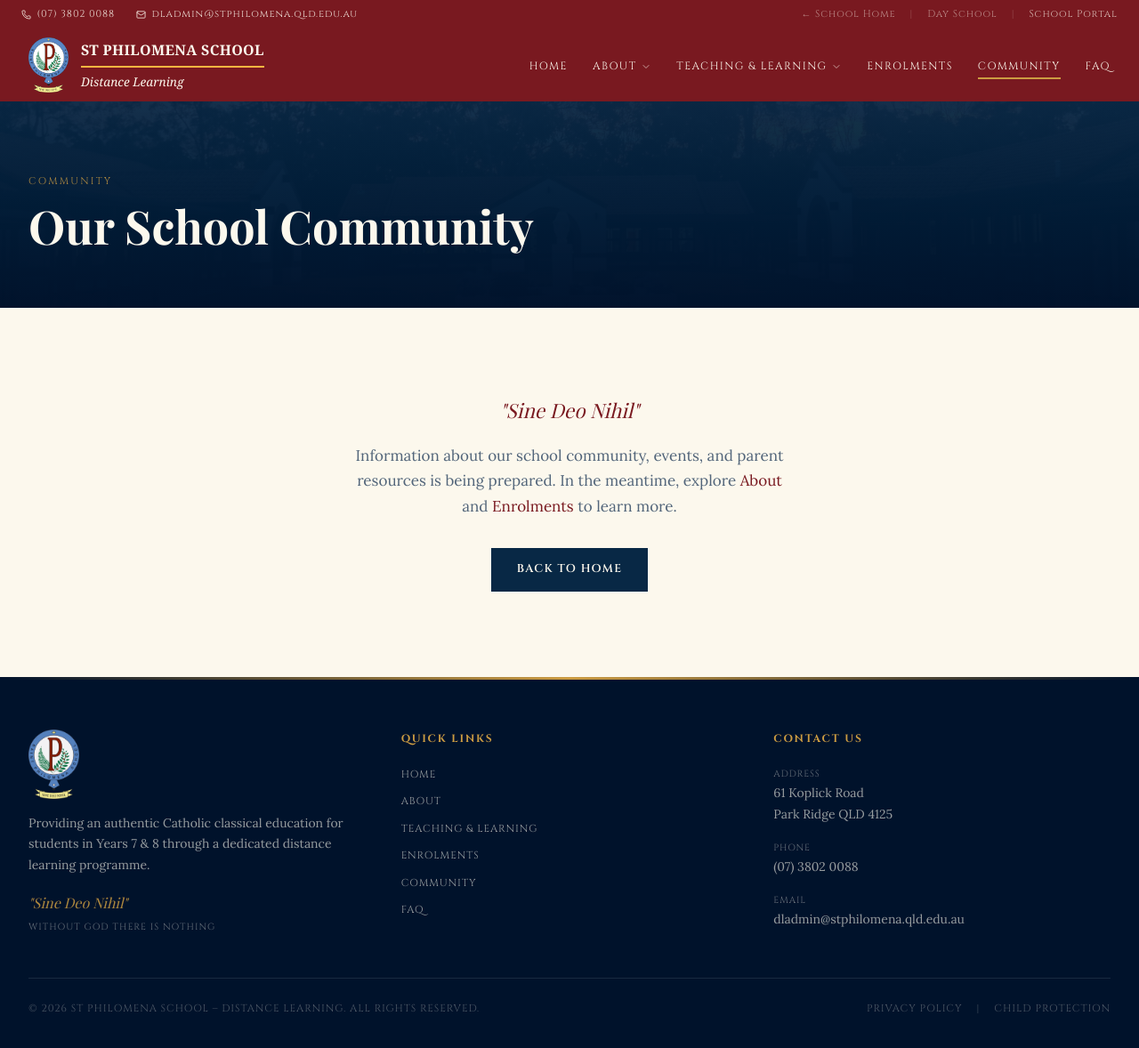
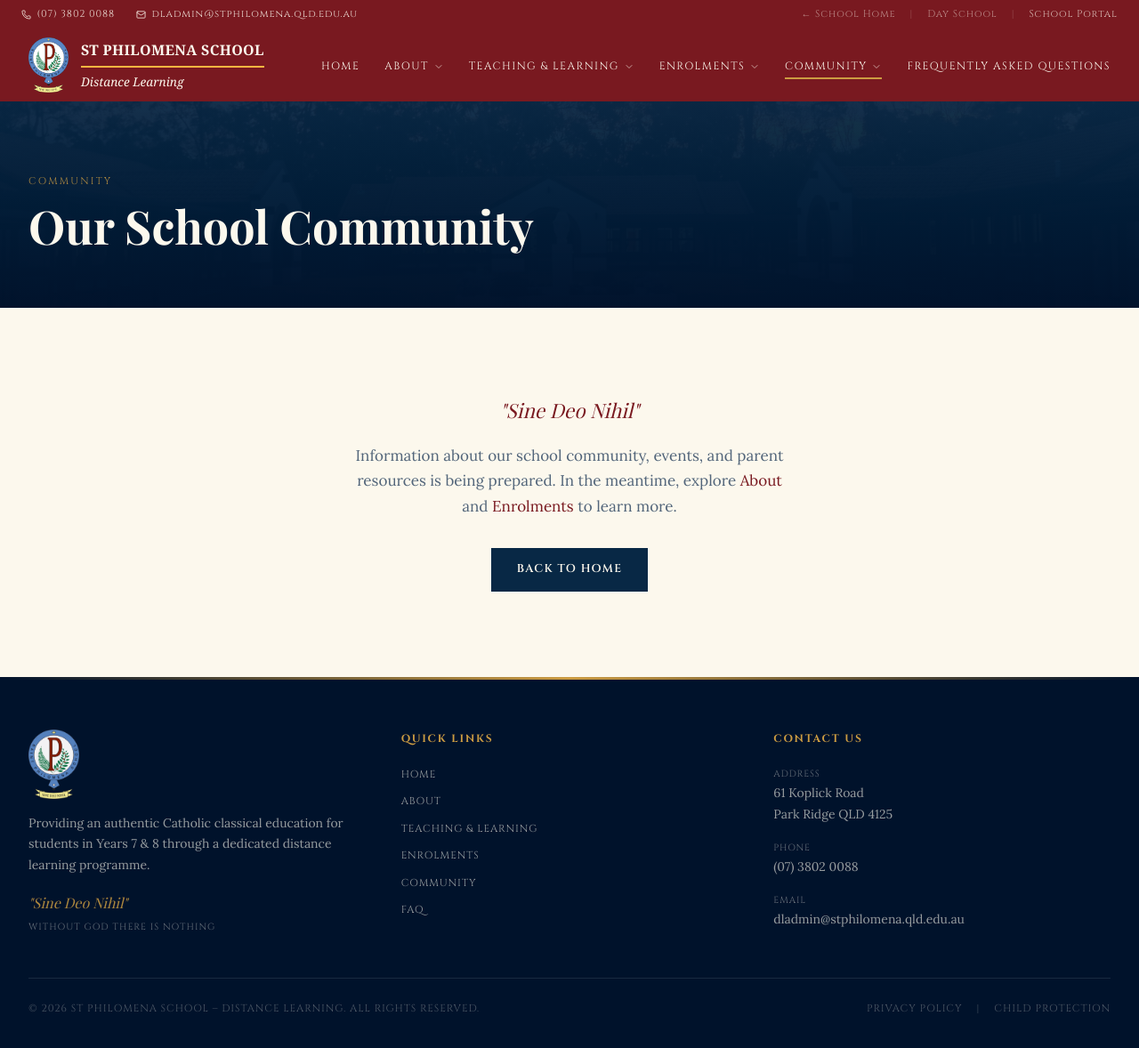
Before and after one commit to sps-it-admin/sps-it-admin.github.io, a Jekyll site: the page built from distance-learning/community.html, in a window 1280 px wide and 1200 px high. Shown: the top 1178 px of the window at 89% size. Built offline with Jekyll 4.4.1, drawn with Linux system fonts in a browser that asks for light colours; some web fonts are replaced.

Commit message:
Restructure Distance Learning nav bar to match todo.md task hierarchy

```diff
--- a/_layouts/distance-learning.html
+++ b/_layouts/distance-learning.html
@@ -52,10 +52,10 @@
             <i data-lucide="chevron-down" class="nav-chevron icon-12"></i>
           </a>
           <div class="nav-dropdown">
-            <a href="/distance-learning/about.html" class="nav-dropdown-item">Our Philosophy</a>
-            <a href="/distance-learning/about.html" class="nav-dropdown-item">School Vision</a>
-            <a href="/distance-learning/about.html" class="nav-dropdown-item">History</a>
-            <a href="/distance-learning/about.html" class="nav-dropdown-item">Principal's Welcome</a>
+            <a href="/distance-learning/about.html" class="nav-dropdown-item">About</a>
+            <a href="#" class="nav-dropdown-item">Philosophy of Education</a>
+            <a href="#" class="nav-dropdown-item">Employment</a>
+            <a href="#" class="nav-dropdown-item">Fee Schedule</a>
           </div>
         </div>
         <div class="nav-item">
@@ -64,19 +64,33 @@
             <i data-lucide="chevron-down" class="nav-chevron icon-12"></i>
           </a>
           <div class="nav-dropdown">
-            <a href="/distance-learning/teaching.html" class="nav-dropdown-item">Grammar Phase (Yr 7)</a>
-            <a href="/distance-learning/teaching.html" class="nav-dropdown-item">Logic Phase (Yr 8)</a>
-            <a href="/distance-learning/teaching.html" class="nav-dropdown-item">Curriculum Overview</a>
+            <a href="#" class="nav-dropdown-item">Logic Phase</a>
           </div>
         </div>
         <div class="nav-item">
-          <a href="/distance-learning/enrol.html" class="nav-item-btn{% if page.nav == 'enrol' %} active{% endif %}">Enrolments</a>
+          <a href="/distance-learning/enrol.html" class="nav-item-btn{% if page.nav == 'enrol' %} active{% endif %}">
+            Enrolments
+            <i data-lucide="chevron-down" class="nav-chevron icon-12"></i>
+          </a>
+          <div class="nav-dropdown">
+            <a href="#" class="nav-dropdown-item">Expressions of Interest</a>
+            <a href="#" class="nav-dropdown-item">Enrolment Process</a>
+          </div>
         </div>
         <div class="nav-item">
-          <a href="/distance-learning/community.html" class="nav-item-btn{% if page.nav == 'community' %} active{% endif %}">Community</a>
+          <a href="/distance-learning/community.html" class="nav-item-btn{% if page.nav == 'community' %} active{% endif %}">
+            Community
+            <i data-lucide="chevron-down" class="nav-chevron icon-12"></i>
+          </a>
+          <div class="nav-dropdown">
+            <a href="#" class="nav-dropdown-item">News</a>
+            <a href="#" class="nav-dropdown-item">Parent Handbook</a>
+            <a href="#" class="nav-dropdown-item">Student Handbook</a>
+            <a href="#" class="nav-dropdown-item">IT Requirements</a>
+          </div>
         </div>
         <div class="nav-item">
-          <a href="/distance-learning/faq.html" class="nav-item-btn{% if page.nav == 'faq' %} active{% endif %}">FAQ</a>
+          <a href="/distance-learning/faq.html" class="nav-item-btn{% if page.nav == 'faq' %} active{% endif %}">Frequently Asked Questions</a>
         </div>
       </nav>
 
@@ -91,10 +105,20 @@
     <div class="mobile-nav-inner">
       <a href="/distance-learning/" class="mobile-nav-item">Home</a>
       <a href="/distance-learning/about.html" class="mobile-nav-item">About</a>
+      <a href="#" class="mobile-nav-item">Philosophy of Education</a>
+      <a href="#" class="mobile-nav-item">Employment</a>
+      <a href="#" class="mobile-nav-item">Fee Schedule</a>
       <a href="/distance-learning/teaching.html" class="mobile-nav-item">Teaching &amp; Learning</a>
+      <a href="#" class="mobile-nav-item">Logic Phase</a>
       <a href="/distance-learning/enrol.html" class="mobile-nav-item">Enrolments</a>
+      <a href="#" class="mobile-nav-item">Expressions of Interest</a>
+      <a href="#" class="mobile-nav-item">Enrolment Process</a>
       <a href="/distance-learning/community.html" class="mobile-nav-item">Community</a>
-      <a href="/distance-learning/faq.html" class="mobile-nav-item">FAQ</a>
+      <a href="#" class="mobile-nav-item">News</a>
+      <a href="#" class="mobile-nav-item">Parent Handbook</a>
+      <a href="#" class="mobile-nav-item">Student Handbook</a>
+      <a href="#" class="mobile-nav-item">IT Requirements</a>
+      <a href="/distance-learning/faq.html" class="mobile-nav-item">Frequently Asked Questions</a>
     </div>
   </nav>
 </div>
```
